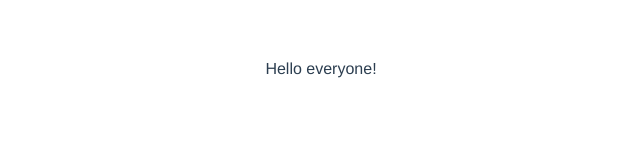
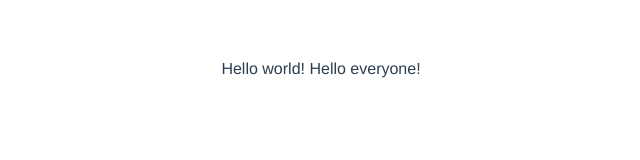
Before and after one commit to pavelmno4/electron-update-app, a Vue app: page / in a window 1280 px wide. Shown: the top 160 px of the page, without its empty margins (319-959 px from the left). Built offline with nearby package versions, Linux system fonts and the light colour scheme.

Commit message:
Added "Hello world" in HelloWorld.vue

```diff
--- a/src/components/HelloWorld.vue
+++ b/src/components/HelloWorld.vue
@@ -1,5 +1,6 @@
 <template>
   <div class="hello">
+    Hello world!
     Hello everyone!
   </div>
 </template>
```
